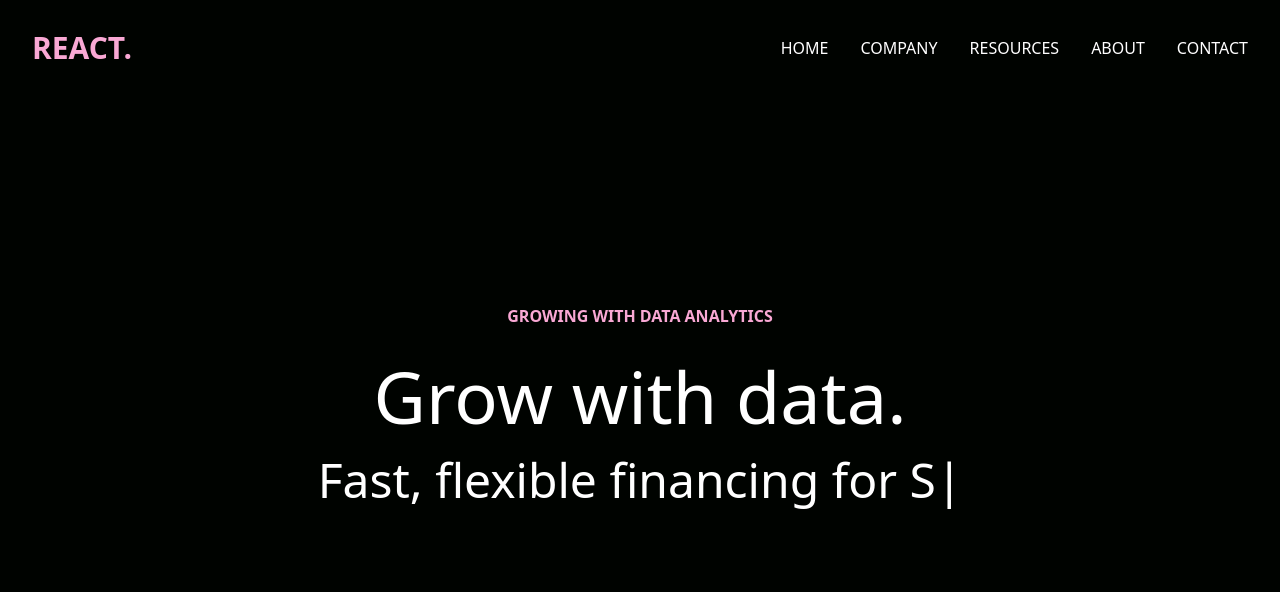
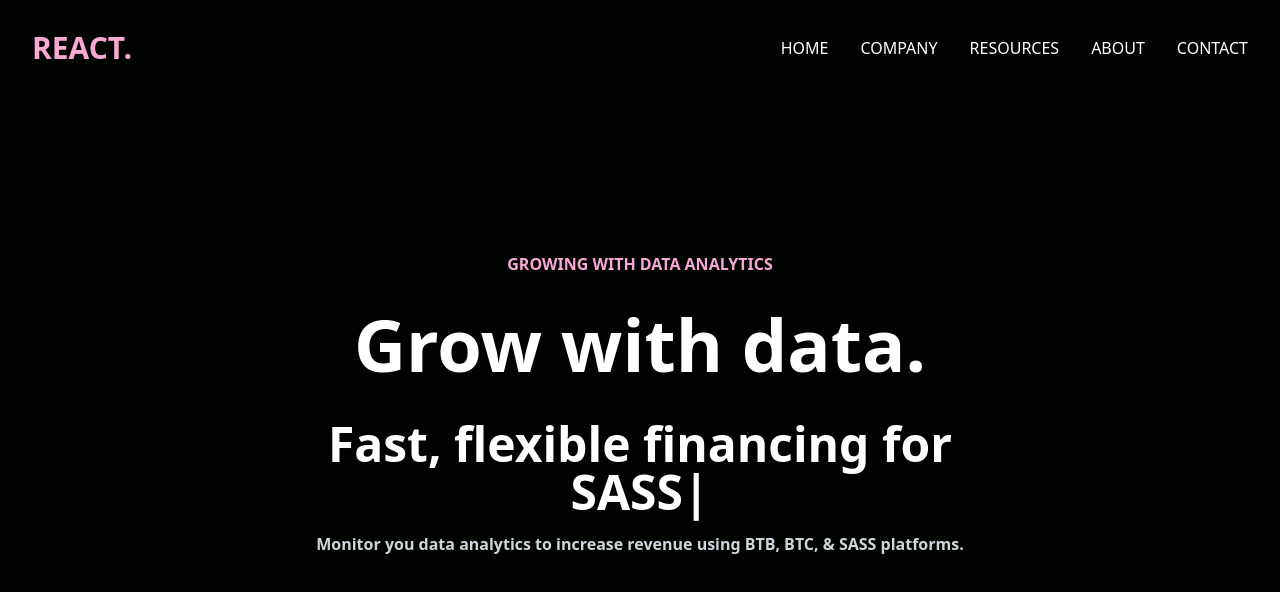
Before and after one commit to rosalie0/simple-landing-page, a React (Vite) app: page / in a window 1280 px wide. Shown: the top 592 px of the page. Built offline with nearby package versions, Linux system fonts and the light colour scheme.

Commit message:
class changes for styling

```diff
--- a/src/components/Hero.tsx
+++ b/src/components/Hero.tsx
@@ -7,7 +7,9 @@ const Hero = () => {
   // useEffect for typing animation
   React.useEffect(() => {
     const typed = new Typed(el.current, {
-      strings: ["BTB", "BTC", "SASS", "cat food"],
+      strings: ["BTB", "BTC", "SASS", "cat food", "cat toys"],
+      smartBackspace: false, // Otherwise BTB and BTC looks weird because it only changes the last letter.
+
       typeSpeed: 120,
       backSpeed: 140,
       loop: true,
@@ -21,7 +23,7 @@ const Hero = () => {
 
   return (
     <div className="text-white">
-      <div className="max-w-3xl mt-[-96px] w-full h-screen mx-auto text-center flex flex-col justify-center">
+      <div className="max-w-3xl mt-[-96px] w-full h-screen mx-auto text-center font-bold flex flex-col justify-center">
         <p className="uppercase text-pink-300 font-bold p-2">
           Growing with data analytics
         </p>
@@ -29,10 +31,13 @@ const Hero = () => {
           Grow with data.
         </h2>
         <div>
-          <p className="md:text-5xl sm:text-4xl text-xl">
+          <p className="md:text-5xl sm:text-4xl text-xl py-4">
             Fast, flexible financing for <span ref={el} />
           </p>
-          <p></p>
+          <p className="text-gray-300">
+            Monitor you data analytics to increase revenue using BTB, BTC, &
+            SASS platforms.
+          </p>
         </div>
       </div>
     </div>
```
